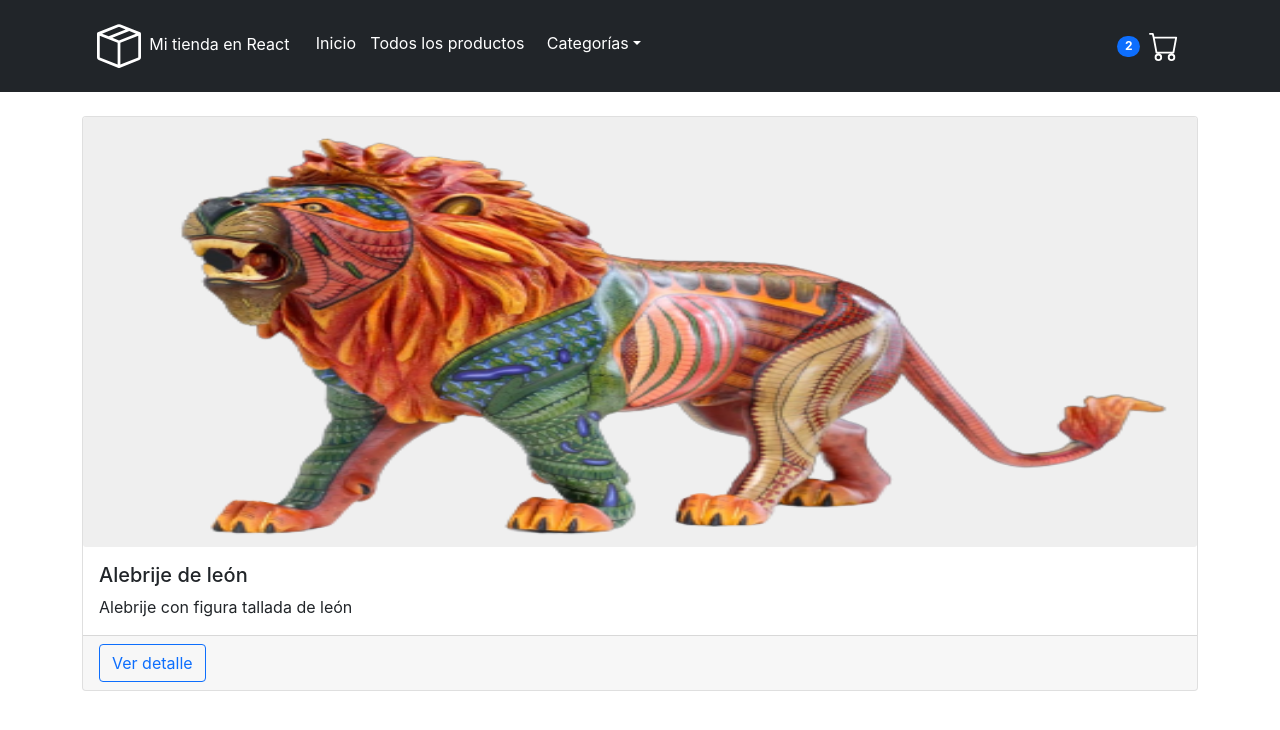
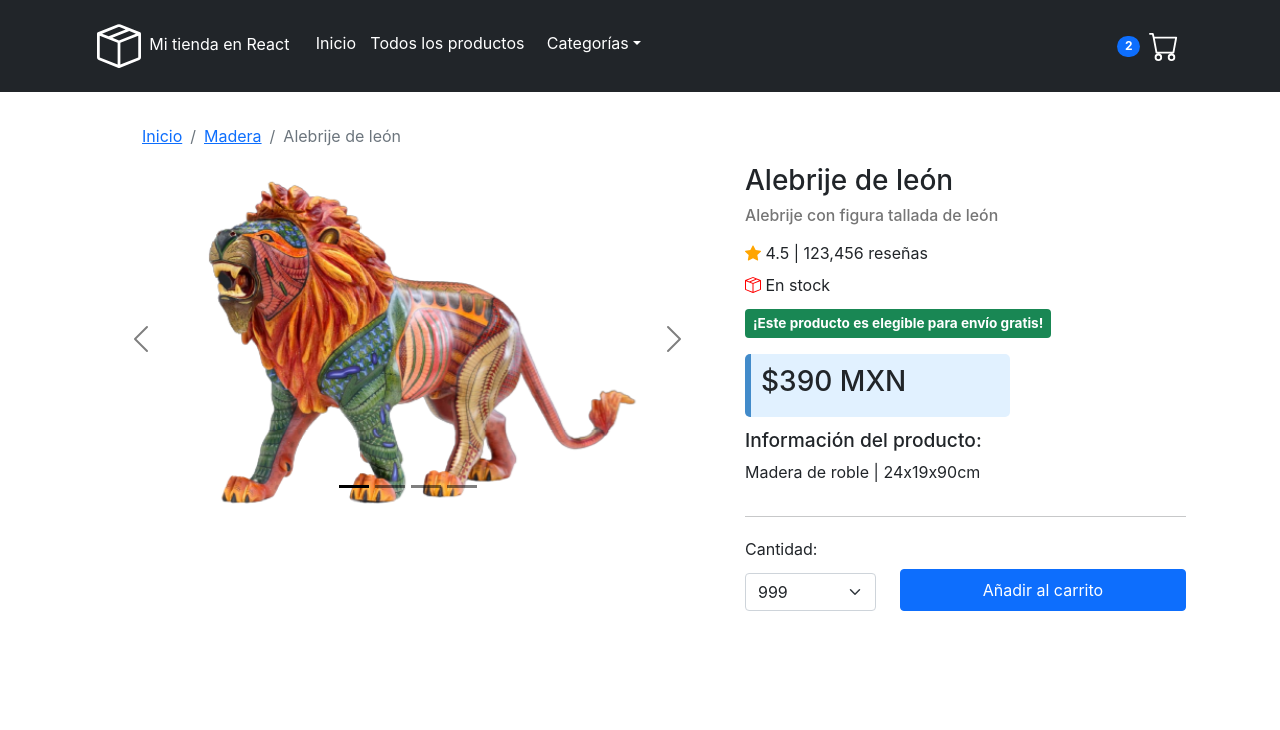
Before and after one commit to jorgefalconcampos/e-commerce-react, a React (Vite) app: page /detail/1 in a window 1280 px wide. Shown: the top 730 px of the page. Built offline with nearby package versions, Linux system fonts and the light colour scheme.

Commit message:
agregada vista en detalle para producto

```diff
--- a/src/App.css
+++ b/src/App.css
@@ -81,6 +81,34 @@
 }
 
 
+.item-title {
+  font-size: 1.75rem;
+}
+
+.item-detail {
+  font-size: 0.99rem;
+  color: #757575;
+}
+
+.item-eligibility {
+  font-size: 0.85rem !important;
+}
+
+.item-price {
+  border-radius: 5px;
+  border-left: 6px solid #428bca !important;
+  background-color: #e1f1ff;
+  padding: 0.65em 10px;
+  margin: 0.75rem 0rem !important;
+  width: 60% !important;
+
+}
+
+.item-info-title{
+  font-size: 1.2rem;
+}
+
+
 
 @keyframes App-logo-spin {
   from {
--- a/src/components/ItemDetailContainer/ItemDetail.jsx
+++ b/src/components/ItemDetailContainer/ItemDetail.jsx
@@ -1,27 +1,32 @@
+import Row from "react-bootstrap/Row";
 import Col from "react-bootstrap/Col";
-import Button from "react-bootstrap/Button";
-import Card from "react-bootstrap/Card";
-import Carousel from 'react-bootstrap/Carousel'
+import Container from "react-bootstrap/Container";
+import ItemViewPrice from "./ItemDetailViewPrice";
+import ItemViewCarousel from "./ItemDetailViewCarousel";
+import Breadcrumb from "react-bootstrap/Breadcrumb";
+import { Link } from "react-router-dom";
 
 const ItemDetail = ({ item }) => {
+  console.log(item);
   return (
-    <Col>
-      <Card>
-        <Card.Img variant="top" src={item.img[0]} className="card-img"/>
-        <Card.Body>
-          <Card.Title>
-            {item.nombre}
-          </Card.Title>
-          <Card.Text>
-            {item.detalle}
-          </Card.Text>
-        </Card.Body>
-        <Card.Footer>
-            <Button variant="outline-primary">Ver detalle</Button>
-        </Card.Footer>
-      </Card>
-    </Col>
+    <Container className="py-2">
+      <Breadcrumb className="mx-5">
+        <Breadcrumb.Item href="/">Inicio</Breadcrumb.Item>
+        <Breadcrumb.Item href={`/categories/${item.categoria}`} className="text-capitalize">
+          {item.categoria}
+        </Breadcrumb.Item>
+        <Breadcrumb.Item active>{item.nombre}</Breadcrumb.Item>
+      </Breadcrumb>
+      <Row>
+        <Col lg={7} className="">
+          <ItemViewCarousel product={item} />
+        </Col>
+        <Col lg={5} className="">
+          <ItemViewPrice product={item} />
+        </Col>
+      </Row>
+    </Container>
   );
-}
+};
 
 export default ItemDetail;
--- /dev/null
+++ b/src/components/ItemDetailContainer/ItemDetailViewCarousel.jsx
@@ -0,0 +1,27 @@
+import Row from "react-bootstrap/Row";
+import Button from "react-bootstrap/Button";
+import Card from "react-bootstrap/Card";
+import Carousel from "react-bootstrap/Carousel";
+import Image from "react-bootstrap/Image";
+
+const ItemViewCarousel = ({ product }) => {
+  return (
+    <>
+      <Carousel variant="dark" className="">
+        {product.img.map((review, index) => (
+          <Carousel.Item key={review.id} className="">
+            <Image
+              src={review}
+              fluid
+              className="d-block mx-auto"
+              alt={`Imagen ${index+1} de ${product.nombre}`}
+              style={{ height: 350 }}
+            />
+          </Carousel.Item>
+        ))}
+      </Carousel>
+    </>
+  );
+};
+
+export default ItemViewCarousel;
--- /dev/null
+++ b/src/components/ItemDetailContainer/ItemDetailViewPrice.jsx
@@ -0,0 +1,89 @@
+import Row from "react-bootstrap/Row";
+import Col from "react-bootstrap/Col";
+import Button from "react-bootstrap/Button";
+import Form from "react-bootstrap/Form";
+import Badge from "react-bootstrap/Badge";
+import OverlayTrigger from "react-bootstrap/OverlayTrigger";
+import Tooltip from "react-bootstrap/Tooltip";
+import { StarFill, BoxSeam } from "react-bootstrap-icons";
+
+const ItemViewPrice = ({ product }) => {
+  return (
+    <>
+      <Row className=" text-center text-lg-start">
+        <Col className="">
+          <section>
+            <h1 className="item-title">{product.nombre}</h1>
+            <h2 className="item-detail">{product.detalle}</h2>
+
+            <Row className="py-1 my-2 d-flex justify-content-around justify-content-lg-start">
+              <Col xs={6} lg={12} className="d-flex justify-content-center justify-content-lg-start">
+                <div className="d-flex align-items-center py-1">
+                  <StarFill color="orange" />
+                  &nbsp;4.5&nbsp;|&nbsp;<span>123,456 reseñas</span>
+                </div>
+              </Col>
+              <Col xs={6} lg={12} className="d-flex justify-content-center justify-content-lg-start">
+                <div className="pt-1" style={{ width: 90 }}>
+                  <OverlayTrigger
+                    key="bottom"
+                    placement="right"
+                    overlay={
+                      <Tooltip id="right">
+                        <strong>{product.disponible}</strong>&nbsp;en stock
+                      </Tooltip>
+                    }
+                  >
+                    <div className="d-flex align-items-center">
+                      <BoxSeam color="red" />
+                      &nbsp;En stock
+                    </div>
+                  </OverlayTrigger>
+                </div>
+              </Col>
+            </Row>
+
+            <Badge bg="success" className="p-2 item-eligibility">
+              ¡Este producto es elegible para envío gratis!
+            </Badge>
+
+            <div className="mt-3 p-0 pb-0">
+              <div className="item-price mx-sm-auto mx-lg-0">
+                <h3>
+                  ${product.precio}&nbsp;{product.divisa}
+                </h3>
+              </div>
+
+              <h4 className="item-info-title">Información del producto:</h4>
+              <div className="d-flex justify-content-center justify-content-lg-start">
+                <p>{product.composicion}</p>
+                &nbsp;|&nbsp;
+                <p>{product.medidas}</p>
+              </div>
+            </div>
+
+            <hr />
+
+            <Row className="py-1 my-1 d-flex align-items-center">
+              <label htmlFor="qtty_product">Cantidad:</label>
+              <Col xs={4} className="">
+                <Form.Select className="mt-1" id="qtty_product">
+                  <option value="1">999</option>
+                  <option value="2">2</option>
+                  <option value="3">3</option>
+                </Form.Select>
+              </Col>
+              <Col xs={8}>
+                <Button variant="primary" className="w-100 my-2 p-2">
+                  Añadir al carrito
+                </Button>
+              </Col>
+            </Row>
+          </section>
+        </Col>
+      </Row>
+    </>
+  );
+};
+
+export default ItemViewPrice;
--- a/src/helpers/getFetch.js
+++ b/src/helpers/getFetch.js
@@ -11,7 +11,12 @@ let productos = [
     precio: 390,
     divisa: "MXN",
     disponible: 7,
-    img: [ articulos.art1_img1, articulos.art1_img2 ]
+    img: [
+      articulos.art1_img1,
+      articulos.art1_img2,
+      articulos.art1_img3,
+      articulos.art1_img4,
+    ]
   },
   {
     id: 2,
```
